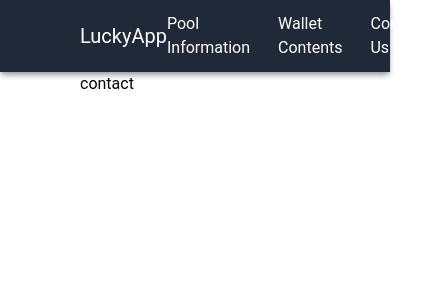
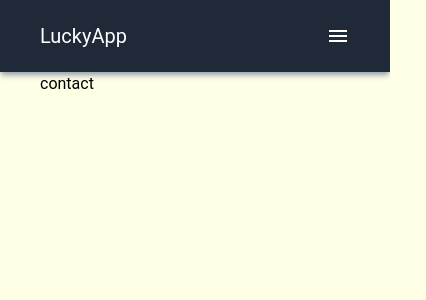
Before and after one commit to shahbazpro2/lucky, a React (Create React App) app: page /contact in a window 390 px wide. Shown: the top 300 px of the page, 426 px wide, since content can reach past the window. Built offline with nearby package versions, Linux system fonts and the light colour scheme.

Commit message:
Make new changes

```diff
--- a/package.json
+++ b/package.json
@@ -5,6 +5,7 @@
   "dependencies": {
     "@emotion/react": "^11.7.1",
     "@emotion/styled": "^11.6.0",
+    "@mui/icons-material": "^5.2.5",
     "@mui/material": "^5.2.5",
     "@testing-library/jest-dom": "^5.16.1",
     "@testing-library/react": "^12.1.2",
--- a/src/App.css
+++ b/src/App.css
@@ -6,4 +6,5 @@
 
 body{
   font-family: 'Roboto', sans-serif;
+  @apply bg-lightYellow;
 }
--- a/src/App.js
+++ b/src/App.js
@@ -1,6 +1,7 @@
 import React from 'react'
 import { Route, Routes } from 'react-router-dom';
 import './App.css';
+import Container from './components/common/Container';
 import Header from './components/common/Header';
 import Contact_pg from './pages/Contact_pg';
 import Detail_pg from './pages/Detail_pg';
@@ -12,7 +13,7 @@ function App() {
   return (
     <div className="App">
       <Header />
-      <div className='container mx-auto px-20'>
+      <Container>
         <Routes>
           <Route path="/" element={<Home_pg />} />
           <Route path="/detail/:id" element={<Detail_pg />} />
@@ -20,7 +21,7 @@ function App() {
           <Route path="/pool" element={<Pool_pg />} />
           <Route path="/contact" element={<Contact_pg />} />
         </Routes>
-      </div>
+      </Container>
     </div>
   );
 }
--- /dev/null
+++ b/src/components/common/Container.js
@@ -0,0 +1,11 @@
+import React from 'react'
+
+const Container = ({ children }) => {
+    return (
+        <div className="container lg:px-20 px-10 mx-auto">
+            {children}
+        </div>
+    )
+}
+
+export default Container
--- a/src/components/common/Header.js
+++ b/src/components/common/Header.js
@@ -1,17 +1,49 @@
-import React from 'react'
+import { Drawer, List, ListItem, ListItemText } from '@mui/material'
+import React, { useState } from 'react'
 import { Link } from 'react-router-dom'
+import Container from './Container'
+import MenuIcon from '@mui/icons-material/Menu';
+const links = [
+    { url: '/', name: 'LuckyApp' },
+    { url: '/pool', name: 'Pool Information' },
+    { url: '/wallet', name: 'Wallet Contents' },
+    { url: '/contact', name: 'Contact Us' },
 
+]
 const Header = () => {
+    const [open, setOpen] = useState(false)
     return (
-        <div className='h-[72px] shadow-md shadow-gray-400 bg-gray-800 text-white'>
-            <div className="container px-20 mx-auto h-full flex items-center">
-                <Link to="/"><div className='text-xl cursor-pointer'>LuckyApp</div></Link>
-                <div className="ml-auto space-x-7 flex">
-                    <Link to="/pool">  <div className="cursor-pointer">Pool Information</div></Link>
-                    <Link to="/wallet"> <div className="cursor-pointer">Wallet Contents</div></Link>
-                    <Link to="/contact"> <div className="cursor-pointer">Contact Us</div></Link>
+        <div className='shadow-md shadow-gray-400 bg-gray-800 text-white'>
+            <Container>
+                <div className='h-[72px] flex items-center'>
+                    <Link to={links[0].url}><div className='text-xl cursor-pointer'>{links[0].name}</div></Link>
+                    <div className="md:hidden ml-auto flex items-center" onClick={() => setOpen(true)}>
+                        <MenuIcon />
+                    </div>
+                    <div className="ml-auto space-x-7 hidden md:flex">
+                        {links.map((link, index) => (
+                            index !== 0 && <Link key={index} to={link.url}>  <div className="cursor-pointer">{link.name}</div></Link>
+
+                        ))}
+                    </div>
                 </div>
-            </div>
+            </Container>
+            {console.log('open', open)}
+            <Drawer
+                anchor={"left"}
+                open={open}
+                onClose={() => setOpen(false)}
+            >
+                <List>
+                    {links.map((link, index) => (
+                        index !== 0 && <Link key={index} to={link.url}>  <ListItem onClick={() => setOpen(false)} button>
+                            <ListItemText primary={link.name} />
+                        </ListItem></Link>
+
+                    ))}
+
+                </List>
+            </Drawer>
 
         </div>
     )
--- a/src/components/pages/detail/Detail.js
+++ b/src/components/pages/detail/Detail.js
@@ -31,7 +31,7 @@ const Detail = () => {
                 <CircularProgress />
             </div> : <>
                 <div className="text-xl mb-10 font-bold">{data.name}</div>
-                <div className="grid grid-cols-6 gap-5">
+                <div className="grid grid-cols-2 sm:grid-cols-4 md:grid-cols-6 gap-5">
                     {data?.nfts?.map((d, index) => (
                         <div className='text-center' key={index}>
                             <img className='mx-auto h-20 w-20' src={d.url} alt="img" />
--- a/src/components/pages/home/Home.js
+++ b/src/components/pages/home/Home.js
@@ -21,7 +21,7 @@ const Home = () => {
 
     }, [])
     return (
-        <div className="my-20 grid grid-cols-3 gap-12">
+        <div className="my-20 grid grid-cols-1 sm:grid-cols-2 md:grid-cols-3 gap-12">
             {loading ?
                 <div className="col-span-3 text-center h-full">
                     <CircularProgress />
@@ -30,7 +30,7 @@ const Home = () => {
                 data.map((d, index) => (
                     <div key={index} onClick={() => navigate(`/detail/${d.name}`)}>
                         <div className="text-xl mb-5 font-bold">{d.name}</div>
-                        <div className="bg-lightYellow border-[1px] boder-[#e9e9e9] h-[350px] hover:shadow-lg p-5 cursor-pointer rounded-lg flex items-center justify-center">
+                        <div className={`${d.name.toLowerCase() === 'castorena' ? 'bg-[#ffffff]' : 'bg-[#fdffd5]'} border-[1px] boder-[#e9e9e9] h-[350px] hover:shadow-lg p-5 cursor-pointer rounded-lg flex items-center justify-center`}>
                             <img src={d.previewURL} alt="thumbnail" width='300' />
                         </div>
                     </div>
```
Also changed, not shown: .eslintrc.json, 1 other file (tests, documents, lock files or other folders).
